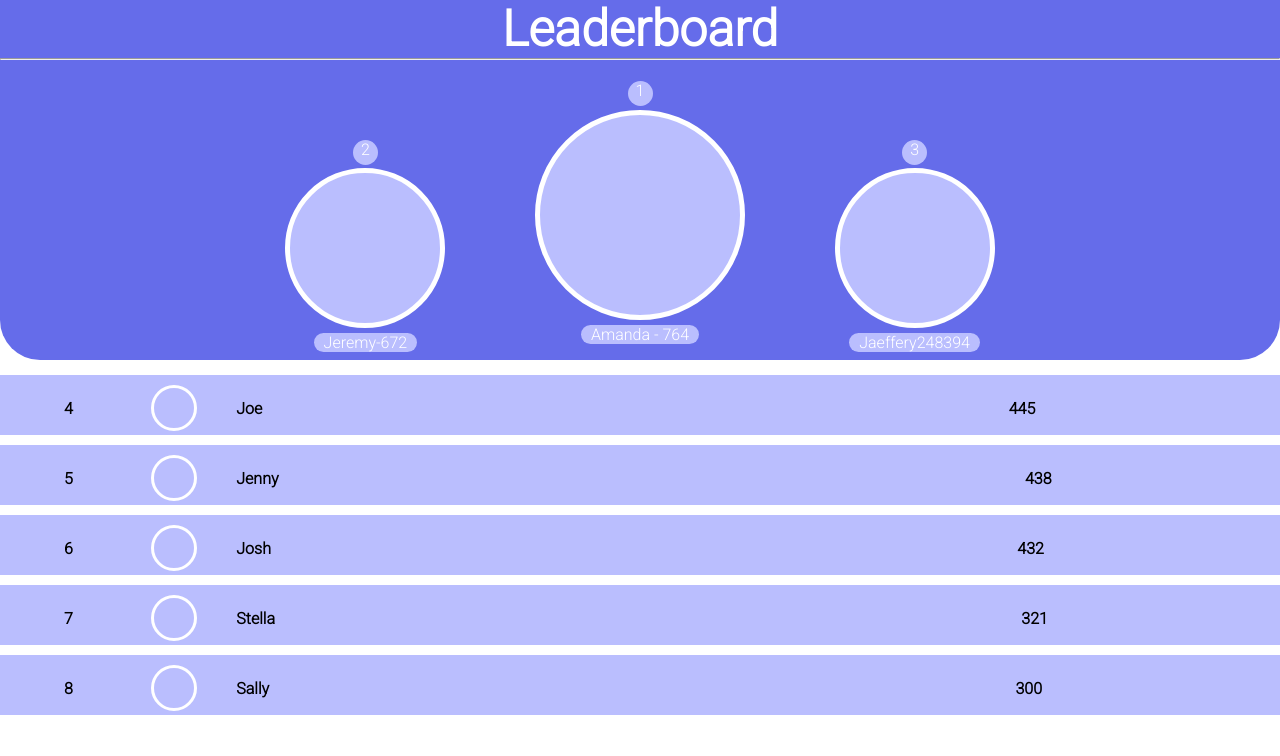
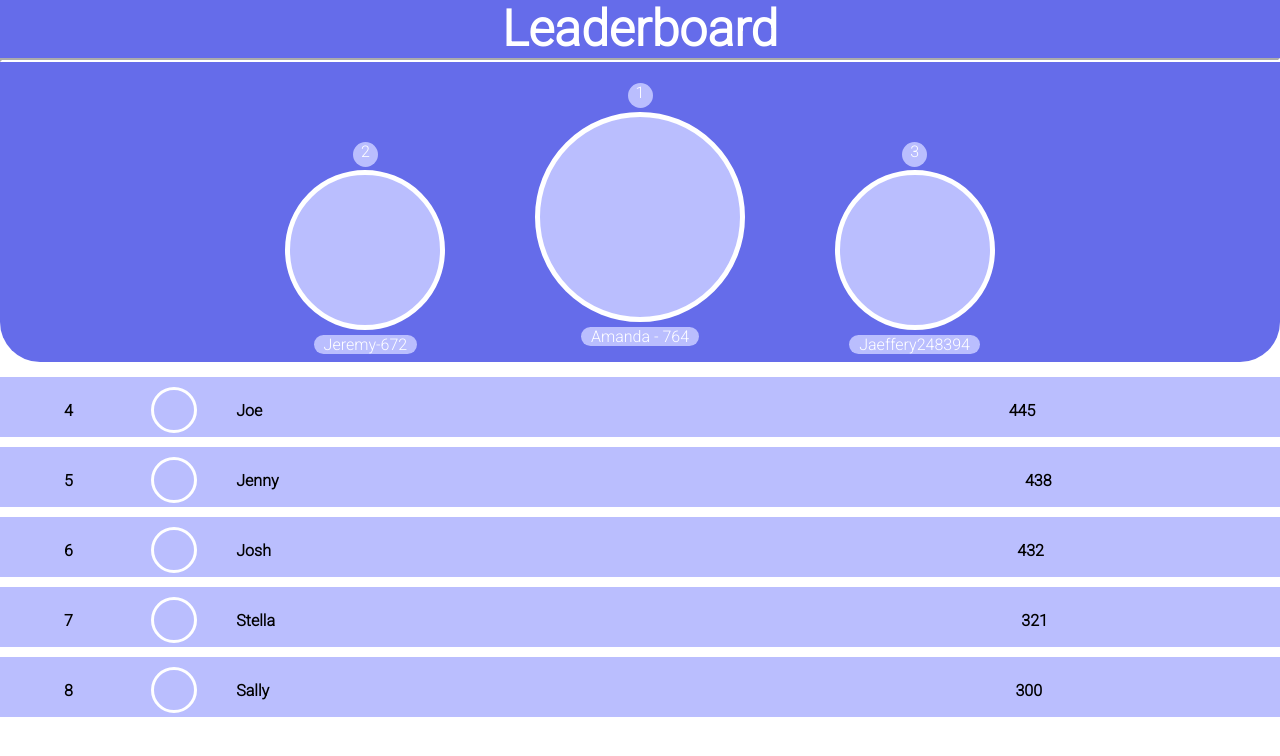
Before and after one commit to devanshgarg024/webDevTasks, a plain HTML site: page index.html in a window 1280 px wide. Drawn offline with Linux system fonts and the light colour scheme.

Commit message:
Added Task 1

```diff
--- a/styles.css
+++ b/styles.css
@@ -11,6 +11,9 @@ h1{
 }
 hr{
   margin: 0;
+  background-color: white;
+  border-width: 2px;
+  border-color: white;
 }
 .container{
   height:300px;
```
